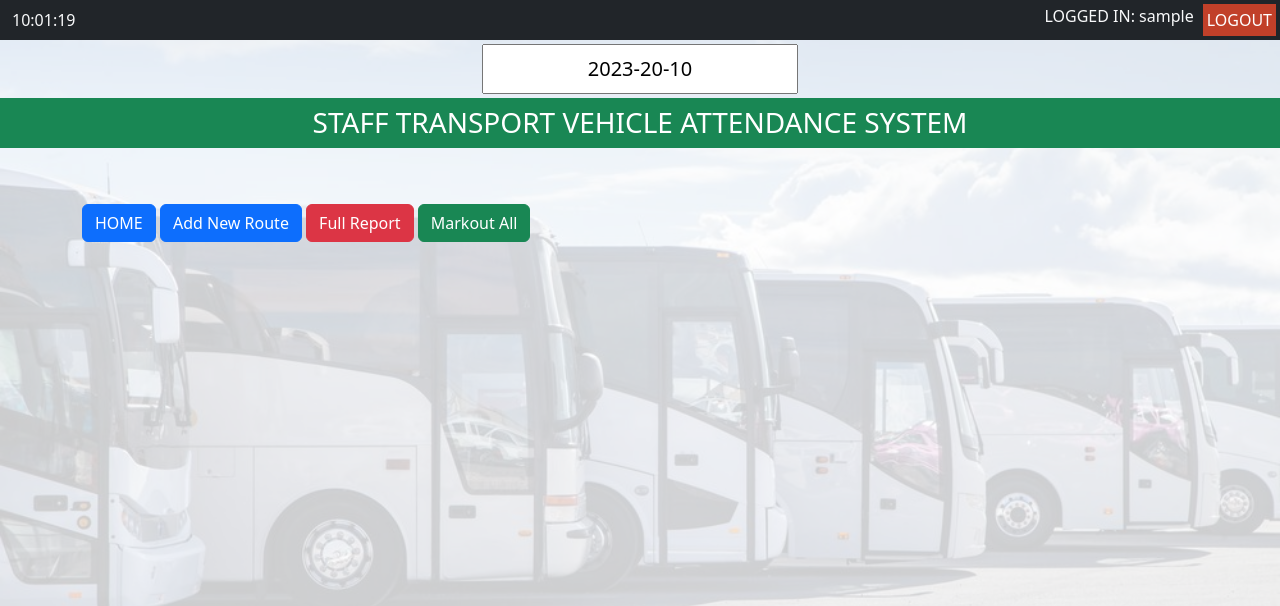
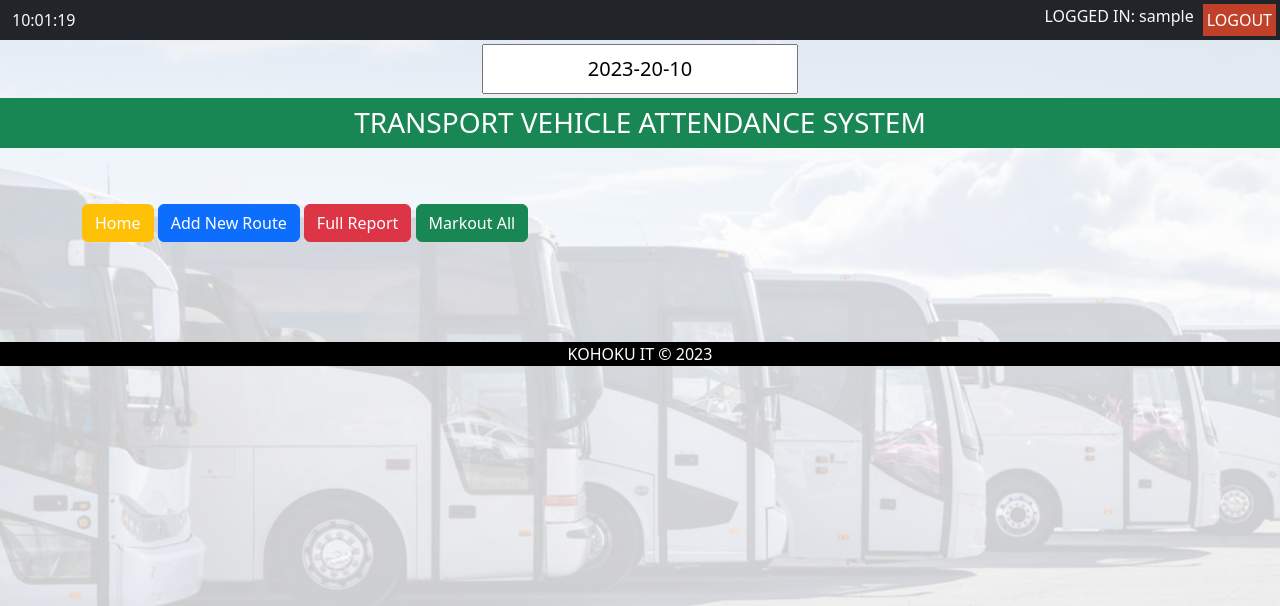
Before and after one commit to thisathdewsen682/Staff-Transport-Attendance-System, a PHP site: page / in a window 1280 px wide. Shown: the top 606 px of the page. Run offline with PHP 8.4, Linux system fonts and the light colour scheme; the visitor is signed in with stand-in values (Sample User, id 1); data that the repository does not hold is empty.

Commit message:
foter fixed

```diff
--- a/css/style1.css
+++ b/css/style1.css
@@ -92,3 +92,11 @@ a{
    margin-left: 5px;
     background-color: greenyellow;
 }
+.space{
+  padding-top: 100px!important;
+}
+.footer{
+  background-color: black;
+  color: white;
+  text-align: center;
+}
--- a/includes/footer.php
+++ b/includes/footer.php
@@ -0,0 +1,6 @@
+ <div class="space">
+
+ </div>
+ <footer class="footer">
+     <p>KOHOKU IT &copy;<?php echo date(' Y')?> </p>
+ </footer>
--- a/includes/header.php
+++ b/includes/header.php
@@ -24,7 +24,7 @@
     </div>
 
     <div class="row">
-        <h3 class='text-center title bg-success pt-2 pb-2 text-white'> STAFF TRANSPORT VEHICLE ATTENDANCE SYSTEM
+        <h3 class='text-center title bg-success pt-2 pb-2 text-white'> TRANSPORT VEHICLE ATTENDANCE SYSTEM
         </h3>
     </div>
 </div>
--- a/index.php
+++ b/index.php
@@ -82,8 +82,8 @@ $isadmin =  $_SESSION[ 'is_admin' ];
         </div>
     </div>
     <div class='container mt-5'>
-        <button type="button" class="btn btn-primary">
-            <a href="index.php" class="home">HOME</a>
+        <button type="button" class="btn  bg-warning">
+            <a href="index.php" class="home bg-warning">Home</a>
         </button>
         <button type=" button" class="btn btn-primary" data-bs-toggle="modal" data-bs-target="#myModal">
             Add New Route
@@ -140,7 +140,7 @@ Report</a>
                             <a href='#' class='btn btn-danger mark-in' >Mark In</a>
                         </div>
                         <div class='col-md-6 text-center d-flex justify-content-center'>
-                            <a href='' class='btn btn-success mark-out'>Mark Out</a>
+                            <a href='' class='btn btn-success  mark-out'>Mark Out</a>
                         </div>
                     </div>
                 </div>";
@@ -151,7 +151,7 @@ Report</a>
     </div>
 
 
-
+    <?php  require_once('includes/footer.php')?>
 
     <script src='bootstrap/js/bootstrap.js'></script>
     <script src='js/time.js'></script>
@@ -290,7 +290,7 @@ Report</a>
     });
 
     document.getElementById('markOutAll').addEventListener('click', function() {
-        var confirmMarkOut = confirm('Are you sure you want to mark out all vehicles on this route?');
+        var confirmMarkOut = confirm('Are you sure you want to mark out all vehicles?');
 
         if (confirmMarkOut) {
 
--- a/report.php
+++ b/report.php
@@ -191,6 +191,7 @@ $isadmin =  $_SESSION[ 'is_admin' ];
     <script>
     $(document).ready(function() {
         var table = $('#attendanceTable').DataTable({
+
                 initComplete: function() {
                     this.api().columns().every(function() {
                         var column = this;
@@ -204,7 +205,10 @@ $isadmin =  $_SESSION[ 'is_admin' ];
                         }
                     });
                 }
-        });
+
+            }
+
+        );
 
         $('#startDate, #endDate').on('change', function() {
             table.draw();
```
Lines whose indentation alone changed are shown as unchanged.
